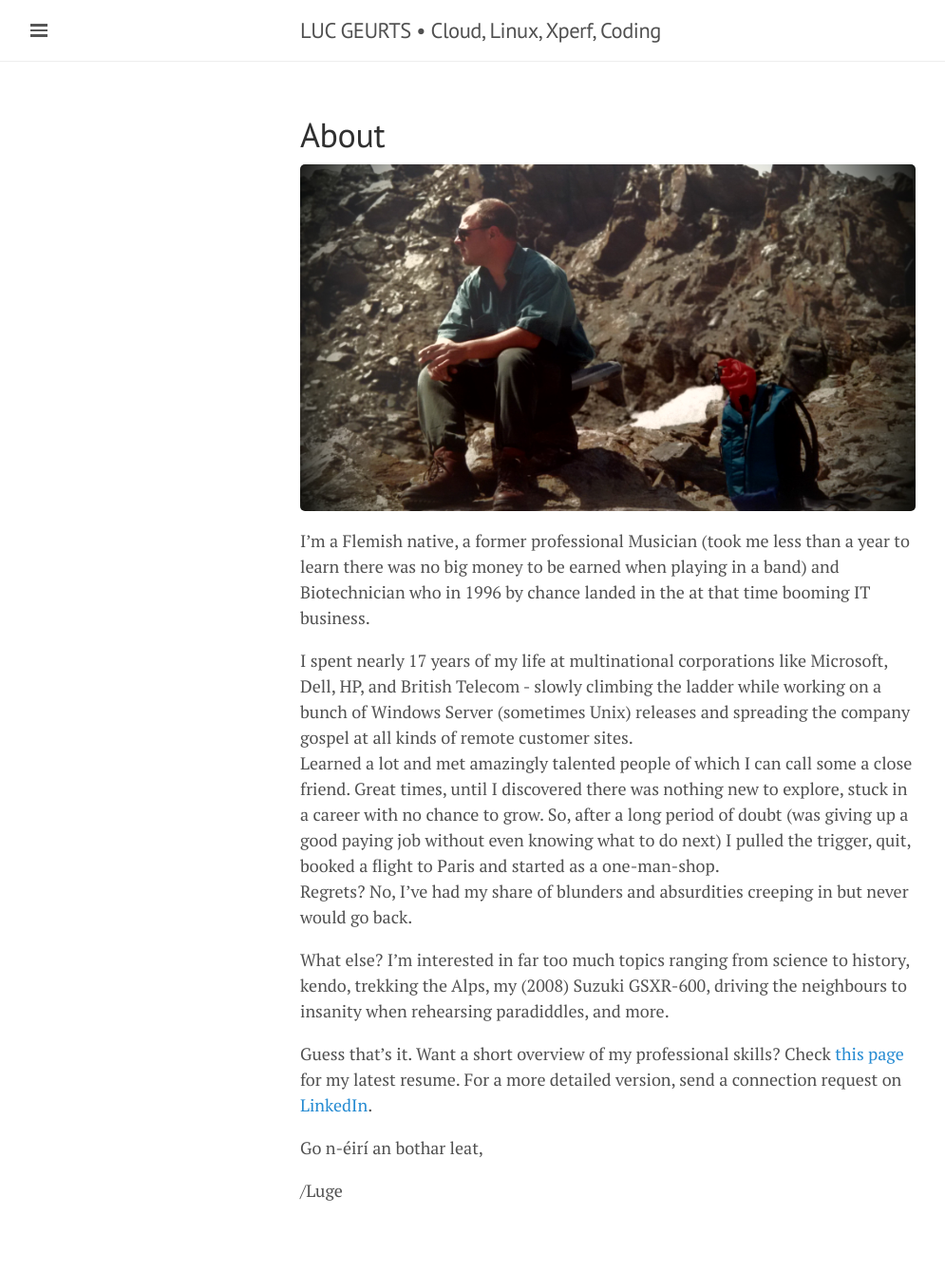
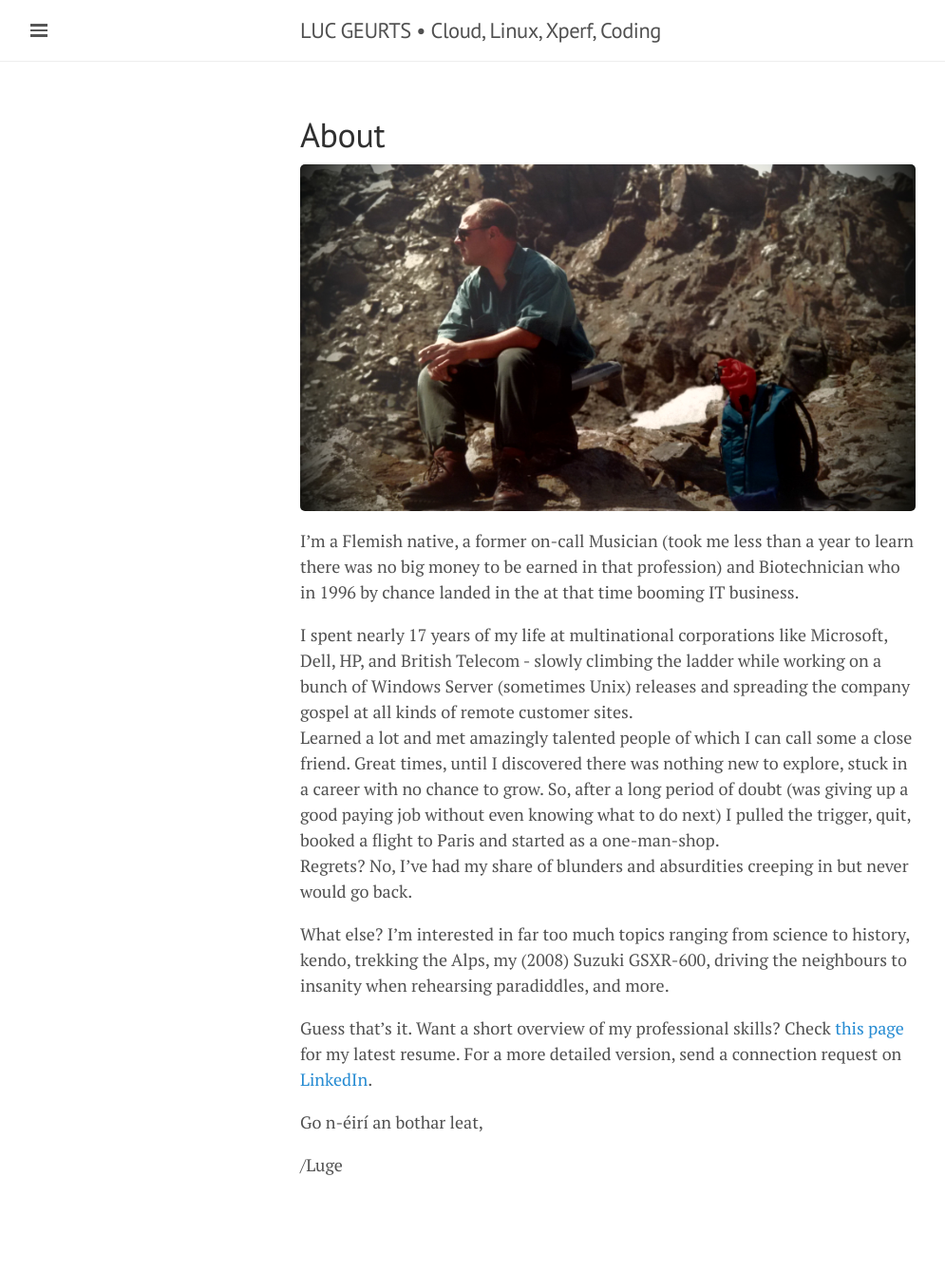
Before and after one commit to lgeurts/lgeurts.github.io, a Jekyll site: the page built from about.md, in a window 1280 px wide. Shown: the whole page at 95% size, without its empty margins (0-995 px from the left). Built offline with Jekyll 4.4.1, drawn with Linux system fonts in a browser that asks for light colours; nearby versions of some CDN libraries; after the commit the page ends 1312 px from its top, so only the background shows below that.

Commit message:
Update about.md

```diff
--- a/about.md
+++ b/about.md
@@ -5,7 +5,7 @@
 
 ![KNAV Austria](/assets/C2ADV01.jpg)
 
-I’m a Flemish native, a former professional Musician (took me less than a year to learn there was no big money to be earned when playing in a band) and Biotechnician who in 1996 by chance landed in the at that time booming IT business.
+I’m a Flemish native, a former on-call Musician (took me less than a year to learn there was no big money to be earned in that profession) and Biotechnician who in 1996 by chance landed in the at that time booming IT business.
 
 I spent nearly 17 years of my life at multinational corporations like Microsoft, Dell, HP, and British Telecom - slowly climbing the ladder while working on a bunch of Windows Server (sometimes Unix) releases and spreading the company gospel at all kinds of remote customer sites. <br> Learned a lot and met amazingly talented people of which I can call some a close friend. Great times, until I discovered there was nothing new to explore, stuck in a career with no chance to grow. So, after a long period of doubt (was giving up a good paying job without even knowing what to do next) I pulled the trigger, quit, booked a flight to Paris and started as a one-man-shop. <br>Regrets? No, I've had my share of blunders and absurdities creeping in but never would go back.
 
```
